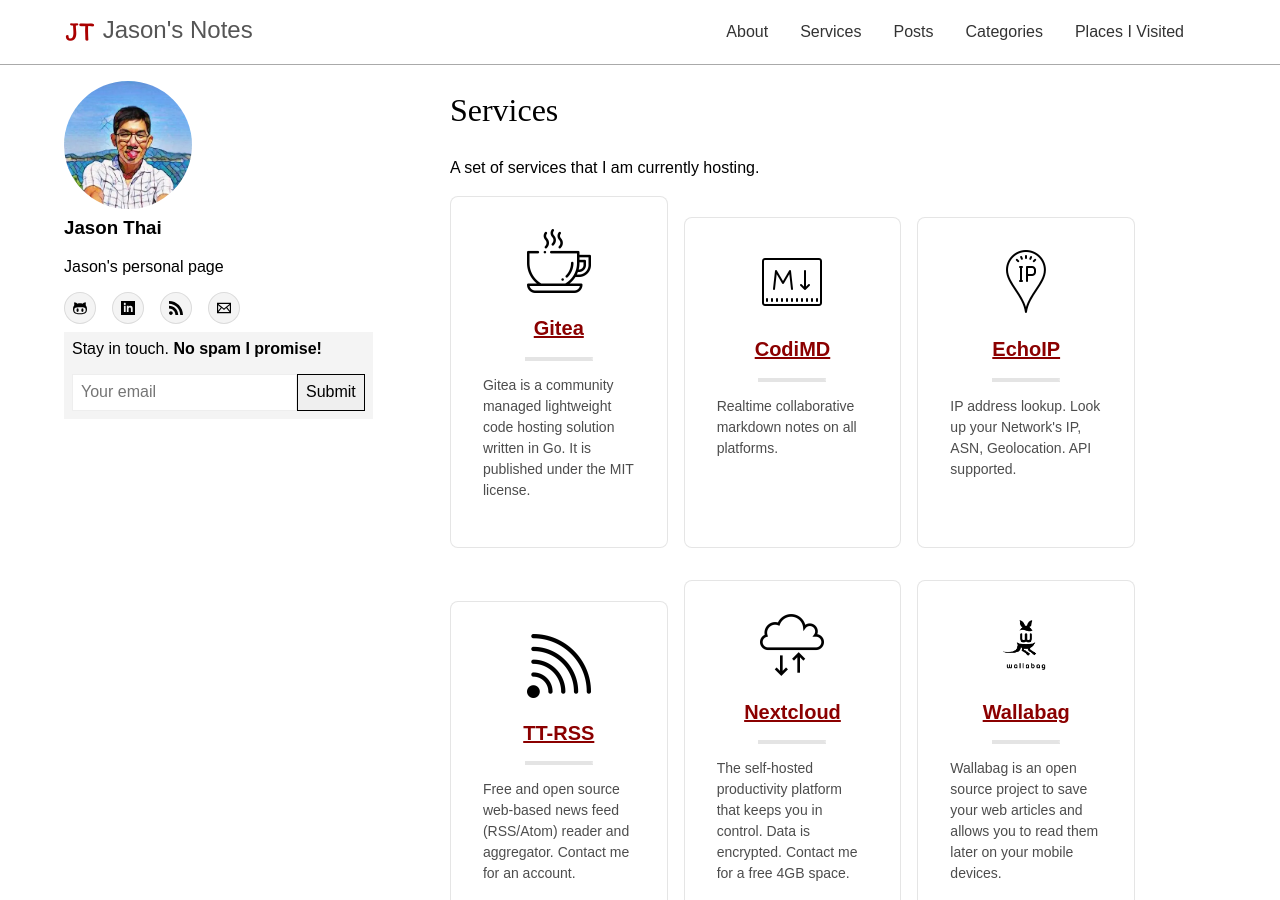
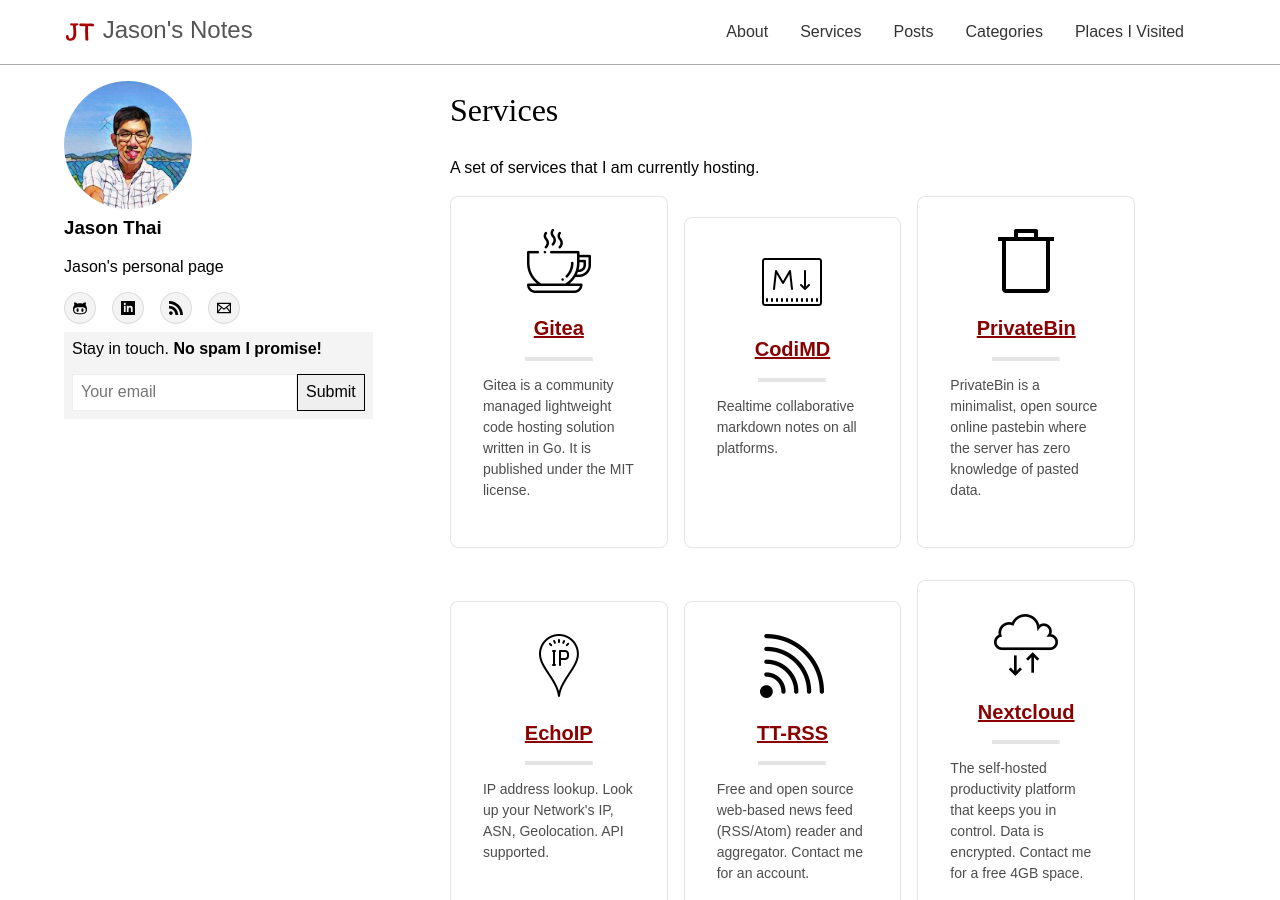
Before and after one commit to jasontthai/jasonthai.me, a Jekyll site: the page built from services.html, in a window 1280 px wide and 900 px high. Built offline with Jekyll 4.4.1, drawn with Linux system fonts in a browser that asks for light colours.

Commit message:
add privatebin service

```diff
--- a/_data/services.yml
+++ b/_data/services.yml
@@ -7,6 +7,11 @@
   description: Realtime collaborative markdown notes on all platforms. <br> <br> <br>
   url: https://md.jasonthai.me
   icon: /assets/img/services/markdown.png
+
+- name: PrivateBin
+  description: PrivateBin is a minimalist, open source online pastebin where the server has zero knowledge of pasted data.
+  url: https://privatebin.jasonthai.me
+  icon: /assets/img/services/bin.png
 
 - name: EchoIP
   description: IP address lookup. Look up your Network's IP, ASN, Geolocation. API supported. <br> <br>
```
Also changed, not shown: assets/img/services/bin.png (added).
